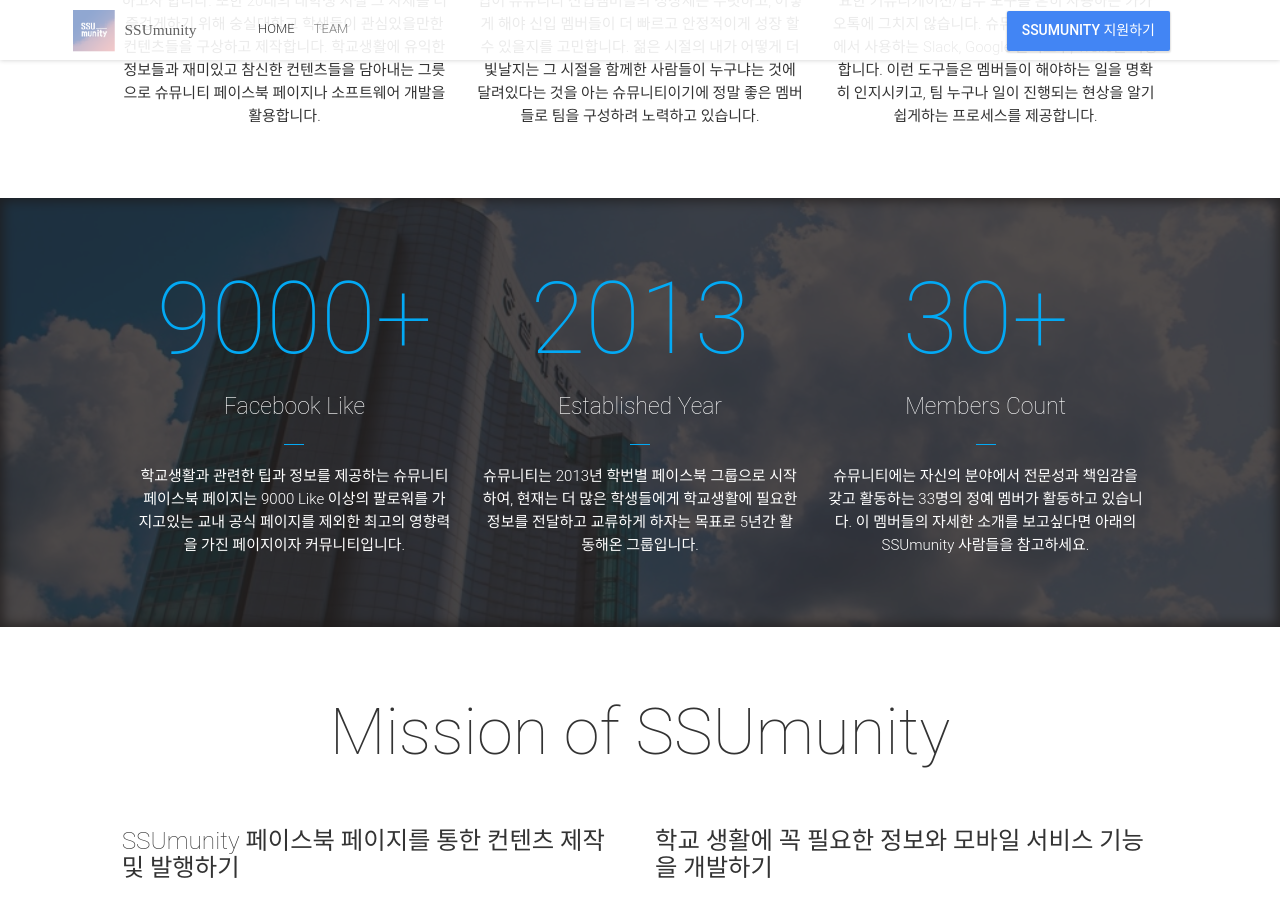
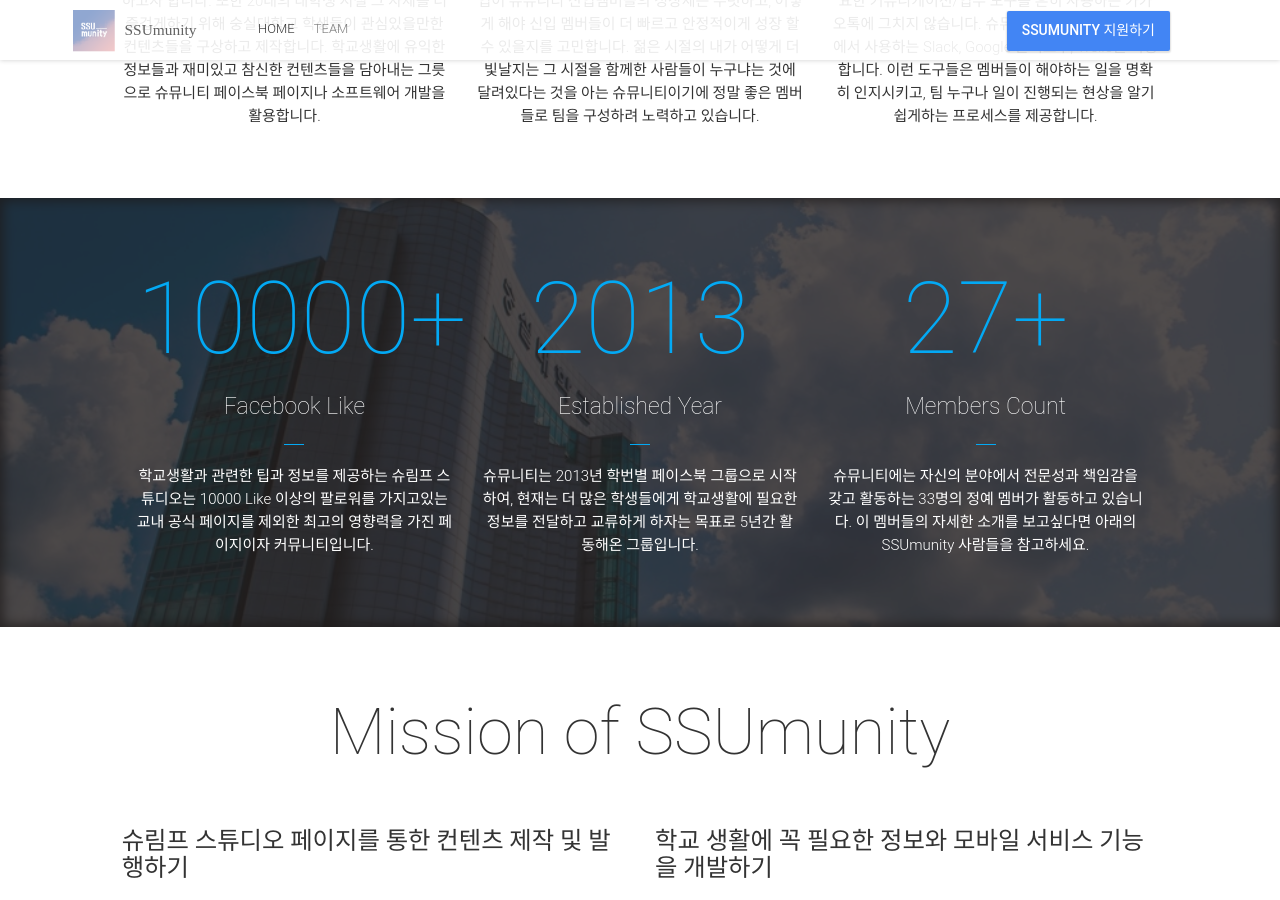
Before and after one commit to SSUmunity/ssumunity.github.io, a Jekyll site: the page built from index.html, in a window 1280 px wide and 900 px high, scrolled down 1417 px. Built offline with Jekyll 4.4.1, drawn with Linux system fonts in a browser that asks for light colours; nearby versions of some CDN libraries; some web fonts are replaced; comment, search, counter and statistics services are not loaded; some of the changed text lies outside the part shown.

Commit message:
슈림프 스튜디오 관련 수정

```diff
--- a/_config.yml
+++ b/_config.yml
@@ -63,9 +63,9 @@
 # Statistic Block
 statisticBlockImage: "statistic.jpg"
 statisticBlock:
- - {count: "9000", specialCharacter: "+", info: "Facebook Like", detail: "학교생활과 관련한 팁과 정보를 제공하는 슈뮤니티 페이스북 페이지는 9000 Like 이상의 팔로워를 가지고있는 교내 공식 페이지를 제외한 최고의 영향력을 가진 페이지이자 커뮤니티입니다."}
+ - {count: "10000", specialCharacter: "+", info: "Facebook Like", detail: "학교생활과 관련한 팁과 정보를 제공하는 슈림프 스튜디오는 10000 Like 이상의 팔로워를 가지고있는 교내 공식 페이지를 제외한 최고의 영향력을 가진 페이지이자 커뮤니티입니다."}
  - {count: "2013", specialCharacter: "", info: "Established Year", detail: "슈뮤니티는 2013년 학번별 페이스북 그룹으로 시작하여, 현재는 더 많은 학생들에게 학교생활에 필요한 정보를 전달하고 교류하게 하자는 목표로 5년간 활동해온 그룹입니다."}
- - {count: "30", specialCharacter: "+", info: "Members Count", detail: "슈뮤니티에는 자신의 분야에서 전문성과 책임감을 갖고 활동하는 33명의 정예 멤버가 활동하고 있습니다. 이 멤버들의 자세한 소개를 보고싶다면 아래의 SSUmunity 사람들을 참고하세요."}
+ - {count: "27", specialCharacter: "+", info: "Members Count", detail: "슈뮤니티에는 자신의 분야에서 전문성과 책임감을 갖고 활동하는 33명의 정예 멤버가 활동하고 있습니다. 이 멤버들의 자세한 소개를 보고싶다면 아래의 SSUmunity 사람들을 참고하세요."}
 
 # Latest News Block
 latestNewsTitle: "Mission of SSUmunity"
--- a/_includes/latest-news.html
+++ b/_includes/latest-news.html
@@ -5,8 +5,8 @@
 			<h3>{{ site.latestNewsTitle }}</h3>
 			<article class="row">
 				<div class="post col-md-6 col-sm-6 text-left animated fadeInDown visible" data-animation="fadeInDown" data-delay="500">
-					<h6>SSUmunity 페이스북 페이지를 통한 컨텐츠 제작 및 발행하기</h6>
-					<p class="post-body">슈뮤니티 컨텐츠팀은 슈뮤니티 페이스북 페이지를 중심으로 한 SNS 컨텐츠 기획 및 제작은 물론 기타 교내학우들과 관련된 이벤트들을 기획하여 진행하고 있습니다. 슈뮤니티는 '커뮤니티'를 지향합니다. 컨텐츠팀이 생각하는 커뮤니티의 역할은 단절되어 있는 학우들을 연결함으로써 언제 어디서든지 재미있는 일들이 일어날 수 있는 활기찬 캠퍼스 생활을 만드는 것입니다. 그러므로 컨텐츠팀의 목표는 슈뮤니티를 중심으로 숭실대가 전국 어느 대학보다도 활동적이고 재미있는 대학 캠퍼스가 되게 만드는 것이며, 그를 위해 학교 전체를 뒤집어 엎을 각오가 되어 있습니다.</p>
+					<h6>슈림프 스튜디오 페이지를 통한 컨텐츠 제작 및 발행하기</h6>
+					<p class="post-body">슈뮤니티 컨텐츠팀은 슈림프 스튜디오 페이지를 중심으로 한 SNS 컨텐츠 기획 및 제작은 물론 기타 교내학우들과 관련된 이벤트들을 기획하여 진행하고 있습니다. 슈뮤니티는 '커뮤니티'를 지향합니다. 컨텐츠팀이 생각하는 커뮤니티의 역할은 단절되어 있는 학우들을 연결함으로써 언제 어디서든지 재미있는 일들이 일어날 수 있는 활기찬 캠퍼스 생활을 만드는 것입니다. 그러므로 컨텐츠팀의 목표는 슈뮤니티를 중심으로 숭실대가 전국 어느 대학보다도 활동적이고 재미있는 대학 캠퍼스가 되게 만드는 것이며, 그를 위해 학교 전체를 뒤집어 엎을 각오가 되어 있습니다.</p>
 				</div>
 				<div class="post col-md-6 col-sm-6 text-left animated fadeInDown visible" data-animation="fadeInDown" data-delay="500">
 					<h6>학교 생활에 꼭 필요한 정보와 모바일 서비스 기능을 개발하기</h6>
```
